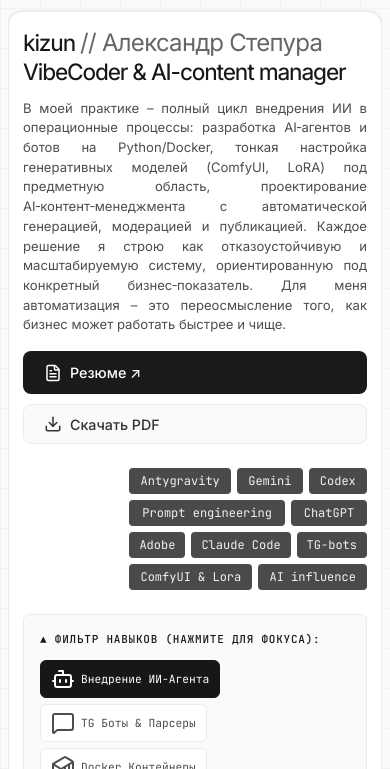
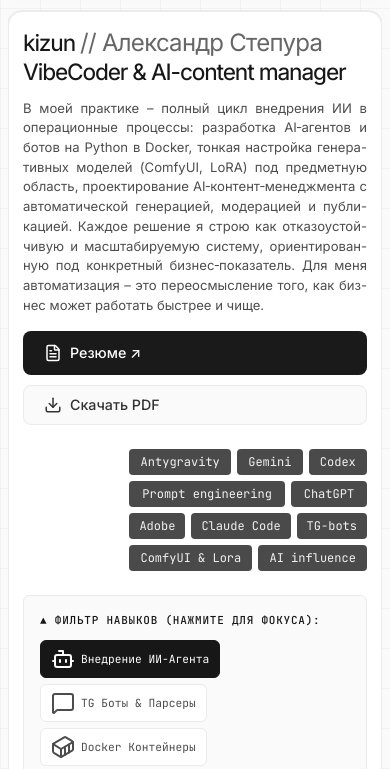
Before and after one commit to kizune-ne/vibe_portfolio, a website: page index.html in a window 390 px wide. Shown: the part 72-841 px from the top of the page. Drawn offline with nearby package versions, Linux system fonts and the light colour scheme.

Commit message:
style(ui): fix text and enable auto-hyphenation on mobile

```diff
--- a/css/responsive.css
+++ b/css/responsive.css
@@ -554,7 +554,7 @@ button:active, .btn:active, .tov-tab:active,
   .hero-description, p, span, div {
     word-break: normal !important;
     overflow-wrap: break-word !important;
-    hyphens: manual !important;
+    hyphens: auto !important;
   }
 
   .hero-title {
--- a/index.html
+++ b/index.html
@@ -400,7 +400,7 @@
           </h1>
 
           <p class="hero-description" lang="ru">
-            В моей практике – полный цикл внедрения ИИ в операционные процессы: разработка AI‑агентов и ботов на Python/Docker, тонкая настройка генеративных моделей (ComfyUI, LoRA) под предметную область, проектирование AI‑контент‑менеджмента с автоматической генерацией, модерацией и публикацией. Каждое решение я строю как отказоустойчивую и масштабируемую систему, ориентированную под конкретный бизнес‑показатель. Для меня автоматизация – это переосмысление того, как бизнес может работать быстрее и чище.
+            В моей практике – полный цикл внедрения ИИ в операционные процессы: разработка AI‑агентов и ботов на Python в Docker, тонкая настройка генеративных моделей (ComfyUI, LoRA) под предметную область, проектирование AI‑контент‑менеджмента с автоматической генерацией, модерацией и публикацией. Каждое решение я строю как отказоустойчивую и масштабируемую систему, ориентированную под конкретный бизнес‑показатель. Для меня автоматизация – это переосмысление того, как бизнес может работать быстрее и чище.
           </p>
 
 
```
Also changed, not shown: src/sections/hero.html (+1 -1 lines).
